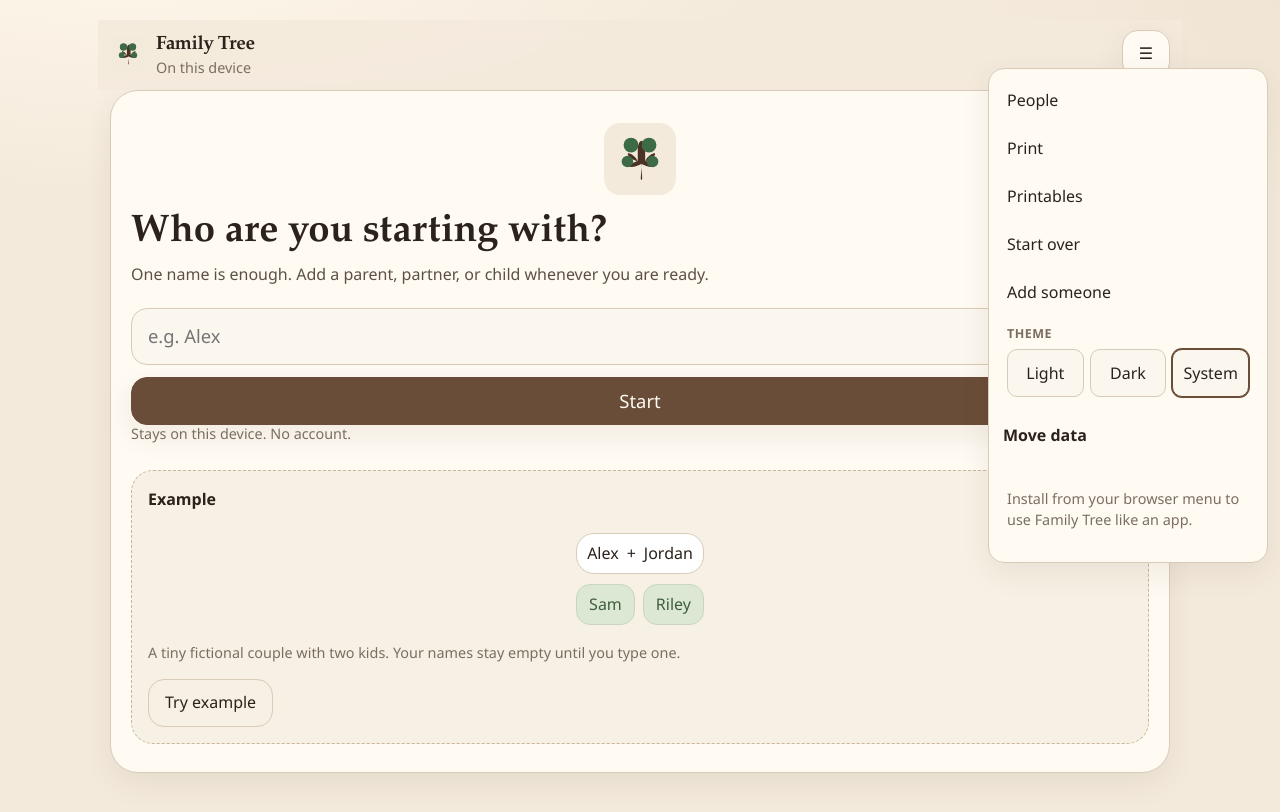
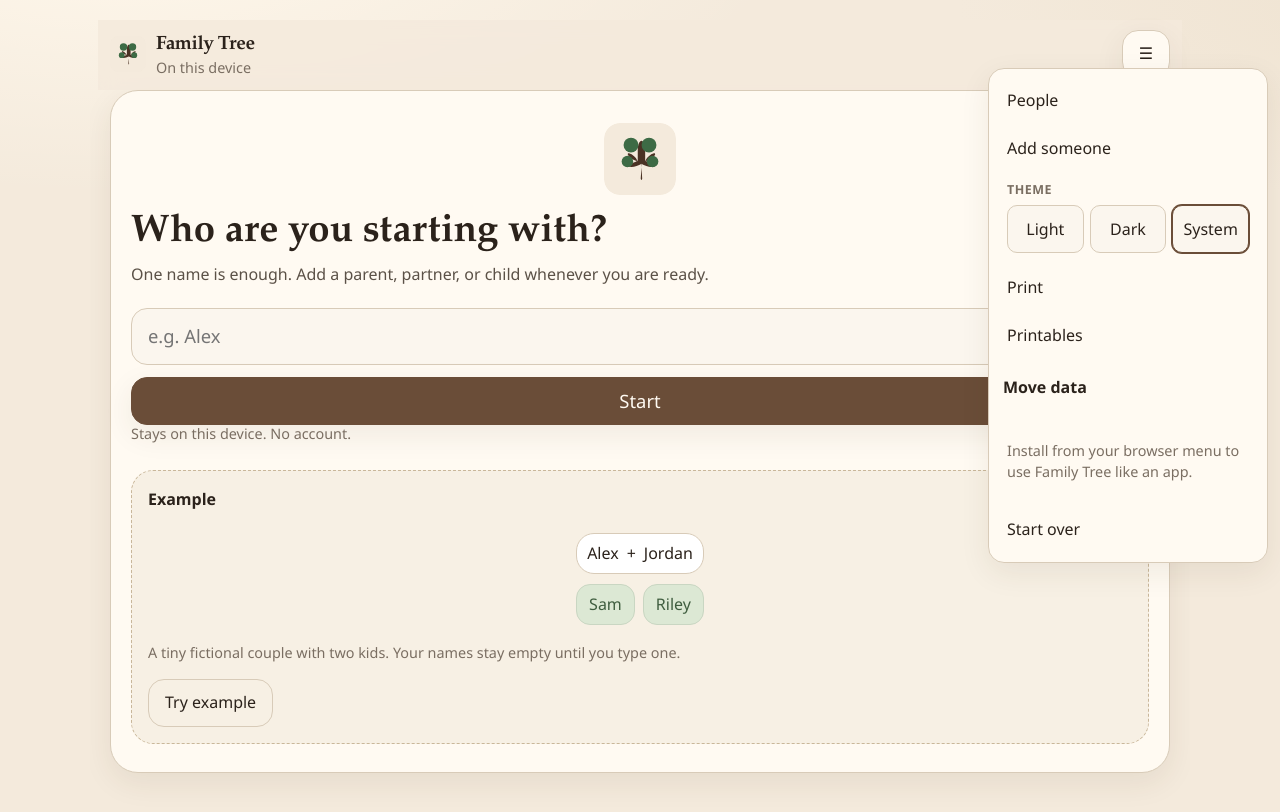
Before and after one commit to Jeanmsilva89/familytree, a Next.js app: page / in a window 1280 px wide. Both pictures are taken after a click on the button "Open menu". Built offline with nearby package versions, Linux system fonts and the light colour scheme.

Commit message:
Menu Add someone uses inline name field.

```diff
--- a/src/components/AppMenu.tsx
+++ b/src/components/AppMenu.tsx
@@ -1,14 +1,15 @@
 "use client";
 
 import Link from "next/link";
-import { useEffect, useRef } from "react";
+import { useEffect, useRef, useState } from "react";
+import { AddNameRow } from "./AddNameRow";
 import { useTheme, type ThemePreference } from "@/lib/theme";
 
 type Props = {
   open: boolean;
   onClose: () => void;
   onPeople: () => void;
-  onAddSomeone: () => void;
+  onAddSomeone: (name: string) => void | Promise<void>;
   onExport: () => void;
   onImport: () => void;
   onExportJson: () => void;
@@ -25,19 +26,10 @@ const THEMES: { id: ThemePreference; label: string }[] = [
 ];
 
 export function AppMenu({
-  open,
-  onClose,
-  onPeople,
-  onAddSomeone,
-  onExport,
-  onImport,
-  onExportJson,
-  onImportJson,
-  onReset,
-  canInstall,
-  onInstall,
+  open, onClose, onPeople, onAddSomeone, onExport, onImport, onExportJson, onImportJson, onReset, canInstall, onInstall,
 }: Props) {
   const ref = useRef<HTMLDivElement>(null);
+  const [adding, setAdding] = useState(false);
   const { preference, setPreference } = useTheme();
 
   useEffect(() => {
@@ -52,61 +44,41 @@ export function AppMenu({
 
   return (
     <div className="menu" ref={ref} role="menu" aria-label="Family Tree menu">
-      <button type="button" role="menuitem" onClick={onPeople}>
-        People
-      </button>
-      <Link href="/print" role="menuitem" onClick={onClose}>
-        Print
-      </Link>
-      <Link href="/printables" role="menuitem" onClick={onClose}>
-        Printables
-      </Link>
-      <button type="button" role="menuitem" onClick={onReset}>
-        Start over
-      </button>
-      <button type="button" role="menuitem" onClick={onAddSomeone}>
-        Add someone
-      </button>
+      <button type="button" role="menuitem" onClick={onPeople}>People</button>
+      {adding ? (
+        <AddNameRow
+          label="Name of the person to add"
+          onAdd={async (name) => { await onAddSomeone(name); setAdding(false); }}
+          onCancel={() => setAdding(false)}
+        />
+      ) : (
+        <button type="button" role="menuitem" onClick={() => setAdding(true)}>Add someone</button>
+      )}
       <div className="theme-control">
         <span>Theme</span>
         <div className="theme-picks" role="group" aria-label="Theme">
           {THEMES.map((item) => (
-            <button
-              key={item.id}
-              type="button"
-              className={preference === item.id ? "is-on" : undefined}
-              aria-pressed={preference === item.id}
-              onClick={() => setPreference(item.id)}
-            >
+            <button key={item.id} type="button" className={preference === item.id ? "is-on" : undefined} aria-pressed={preference === item.id} onClick={() => setPreference(item.id)}>
               {item.label}
             </button>
           ))}
         </div>
       </div>
+      <Link href="/print" role="menuitem" onClick={onClose}>Print</Link>
+      <Link href="/printables" role="menuitem" onClick={onClose}>Printables</Link>
       <details>
         <summary>Move data</summary>
-        <button type="button" role="menuitem" onClick={onExport}>
-          Export GEDCOM
-        </button>
-        <button type="button" role="menuitem" onClick={onImport}>
-          Import GEDCOM
-        </button>
-        <button type="button" role="menuitem" onClick={onExportJson}>
-          Export backup JSON
-        </button>
-        <button type="button" role="menuitem" onClick={onImportJson}>
-          Import backup JSON
-        </button>
+        <button type="button" role="menuitem" onClick={onExport}>Export GEDCOM</button>
+        <button type="button" role="menuitem" onClick={onImport}>Import GEDCOM</button>
+        <button type="button" role="menuitem" onClick={onExportJson}>Export backup JSON</button>
+        <button type="button" role="menuitem" onClick={onImportJson}>Import backup JSON</button>
       </details>
       {canInstall ? (
-        <button type="button" role="menuitem" onClick={onInstall}>
-          Install
-        </button>
+        <button type="button" role="menuitem" onClick={onInstall}>Install</button>
       ) : (
-        <p className="hint" style={{ padding: "8px 10px" }}>
-          Install from your browser menu to use Family Tree like an app.
-        </p>
+        <p className="hint" style={{ padding: "8px 10px" }}>Install from your browser menu to use Family Tree like an app.</p>
       )}
+      <button type="button" role="menuitem" onClick={onReset}>Start over</button>
     </div>
   );
 }
```
